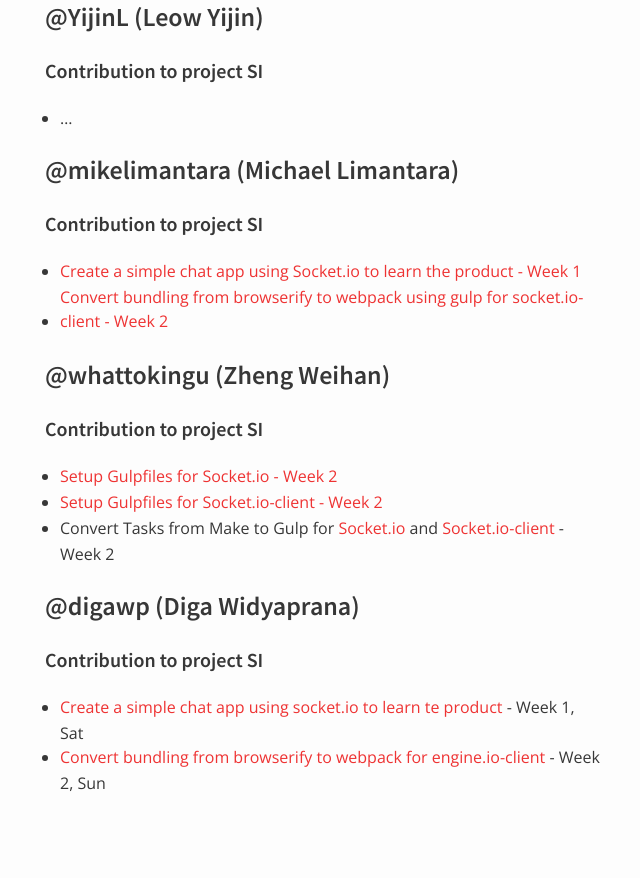
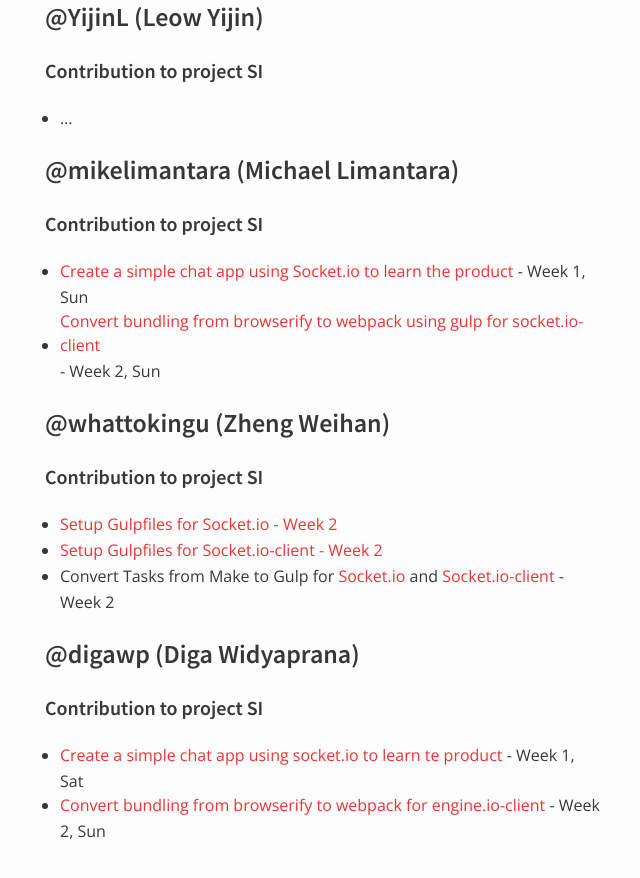
Before and after one commit to nus-oss/cs3281-AY1516S2-website, a Jekyll site: the page built from teams/socketio.md, in a window 1280 px wide and 900 px high, scrolled down 1584 px. Shown: the top 878 px of the window, without its empty margins (325-965 px from the left). Built offline with Jekyll 4.4.1, drawn with Linux system fonts in a browser that asks for light colours; before the commit the page ends 2439 px from its top, so only the background shows below that.

Commit message:
Add day of the week for progress update

```diff
--- a/teams/socketio.md
+++ b/teams/socketio.md
@@ -59,8 +59,8 @@
 ### @mikelimantara (Michael Limantara)
 
 #### Contribution to project SI
-* [Create a simple chat app using Socket.io to learn the product - Week 1](https://github.com/mikelimantara/socket-io-chat)
-* [Convert bundling from browserify to webpack using gulp for socket.io-client - Week 2](https://github.com/nus-fboa2016-si/socket.io-client/tree/webpack)
+* [Create a simple chat app using Socket.io to learn the product](https://github.com/mikelimantara/socket-io-chat) - Week 1, Sun
+* [Convert bundling from browserify to webpack using gulp for socket.io-client](https://github.com/nus-fboa2016-si/socket.io-client/tree/webpack) - Week 2, Sun
 
 ### @whattokingu (Zheng Weihan)
 
```
